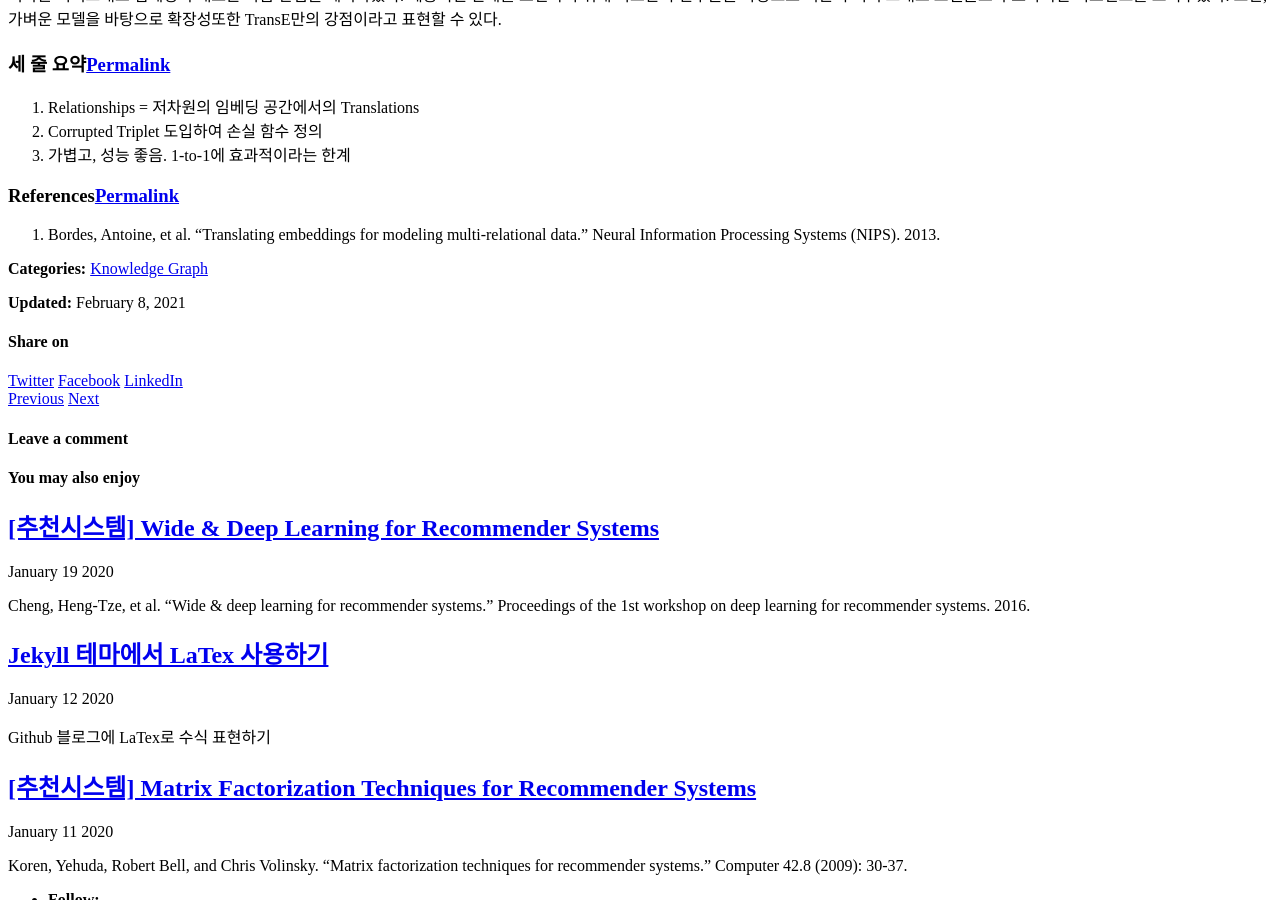
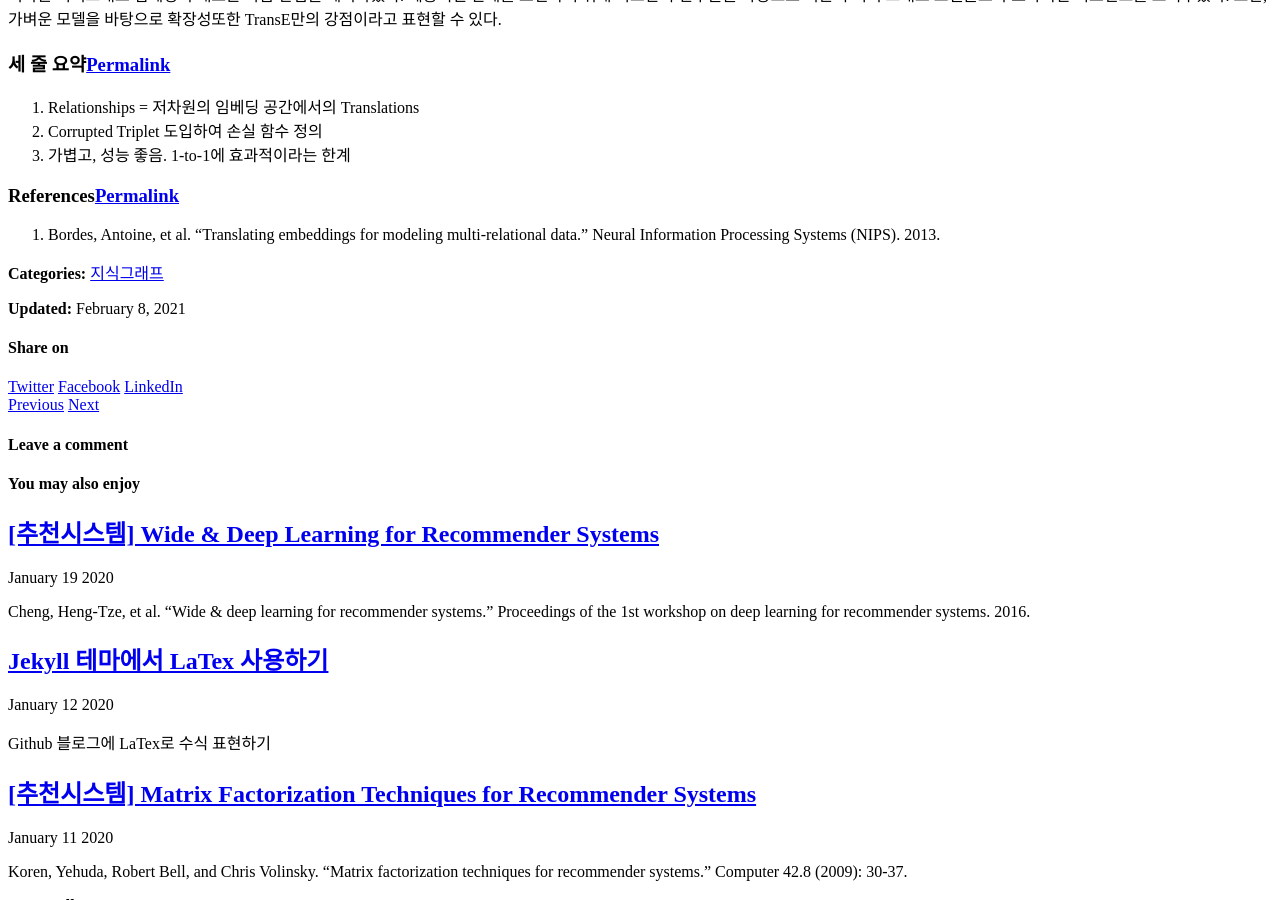
Before and after one commit to SukwonYun/sukwonyun.github.io, a Jekyll site: the page built from _posts/2021-02-08-TransE.md, in a window 1280 px wide and 900 px high, scrolled down 3483 px. Built offline with Jekyll 4.4.1, drawn with Linux system fonts in a browser that asks for light colours; cached includes are drawn as plain includes; comment, search, counter and statistics services are not loaded.

Commit message:
Update 2021-02-08-TransE.md

```diff
--- a/_posts/2021-02-08-TransE.md
+++ b/_posts/2021-02-08-TransE.md
@@ -1,7 +1,7 @@
 ---
 title: "[지식그래프] (TransE) Translating Embeddings for Modeling Multi-relational Data"
 categories:
-  - Knowledge Graph
+  - 지식그래프
 
 toc: true
 toc_sticky: true
```
